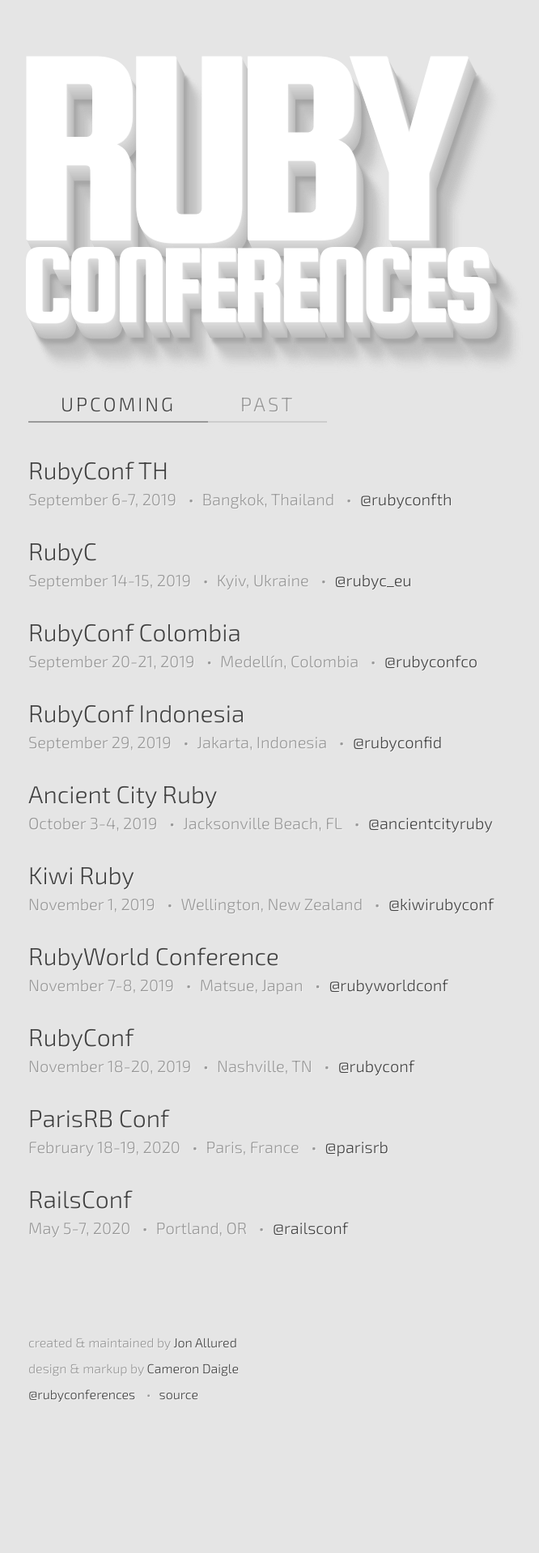
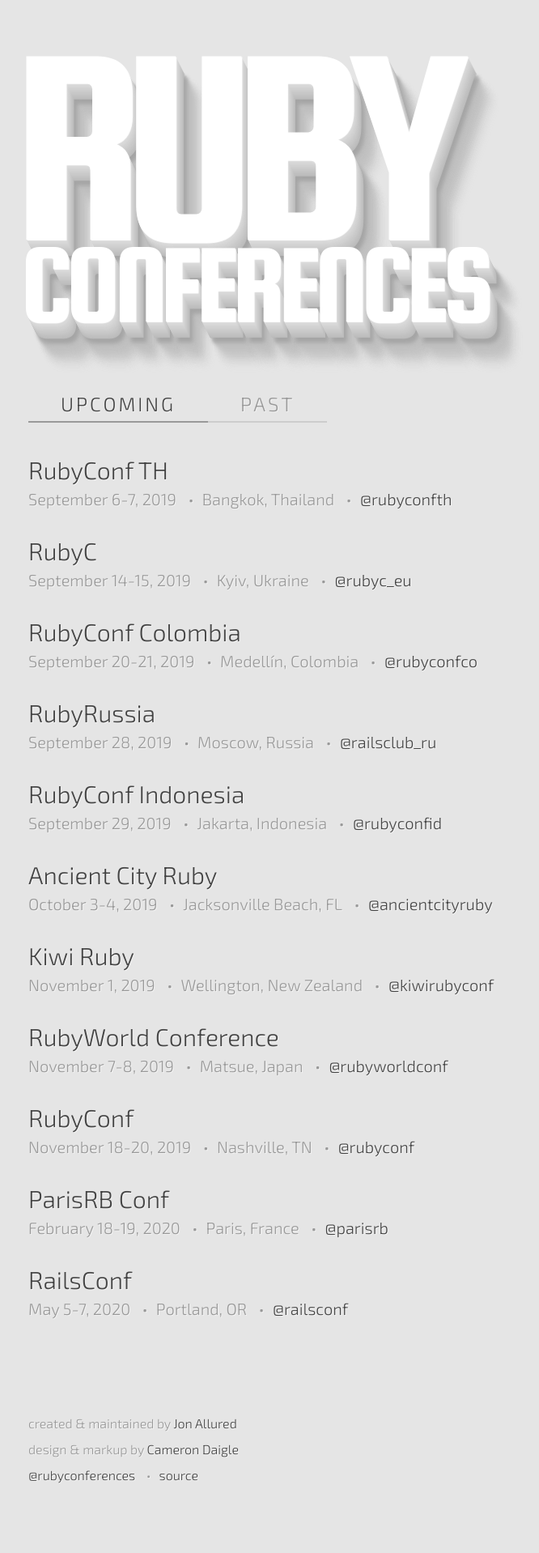
Before and after one commit to ruby-conferences/ruby-conferences.github.io, a Jekyll site: the page built from index.html, in a window 1280 px wide. Shown: the whole page at 81% size, without its empty margins (205-871 px from the left). Built offline with Jekyll 4.4.1, drawn with Linux system fonts in a browser that asks for light colours; before the commit the page ends 1818 px from its top, so only the background shows below that.

Commit message:
Add RubyRussia 2019

```diff
--- a/_data/conferences.yml
+++ b/_data/conferences.yml
@@ -1752,6 +1752,13 @@
   cfp_phrase: "CFP closes"
   cfp_date: "June 15, 2019"
 
+- name: RubyRussia
+  location: Moscow, Russia
+  start_date: 28/09/2019
+  dates: "September 28, 2019"
+  url: https://rubyrussia.club/en
+  twitter: railsclub_ru
+
 - name: RubyConf Indonesia
   location: Jakarta, Indonesia
   start_date: 29/09/2019
```
